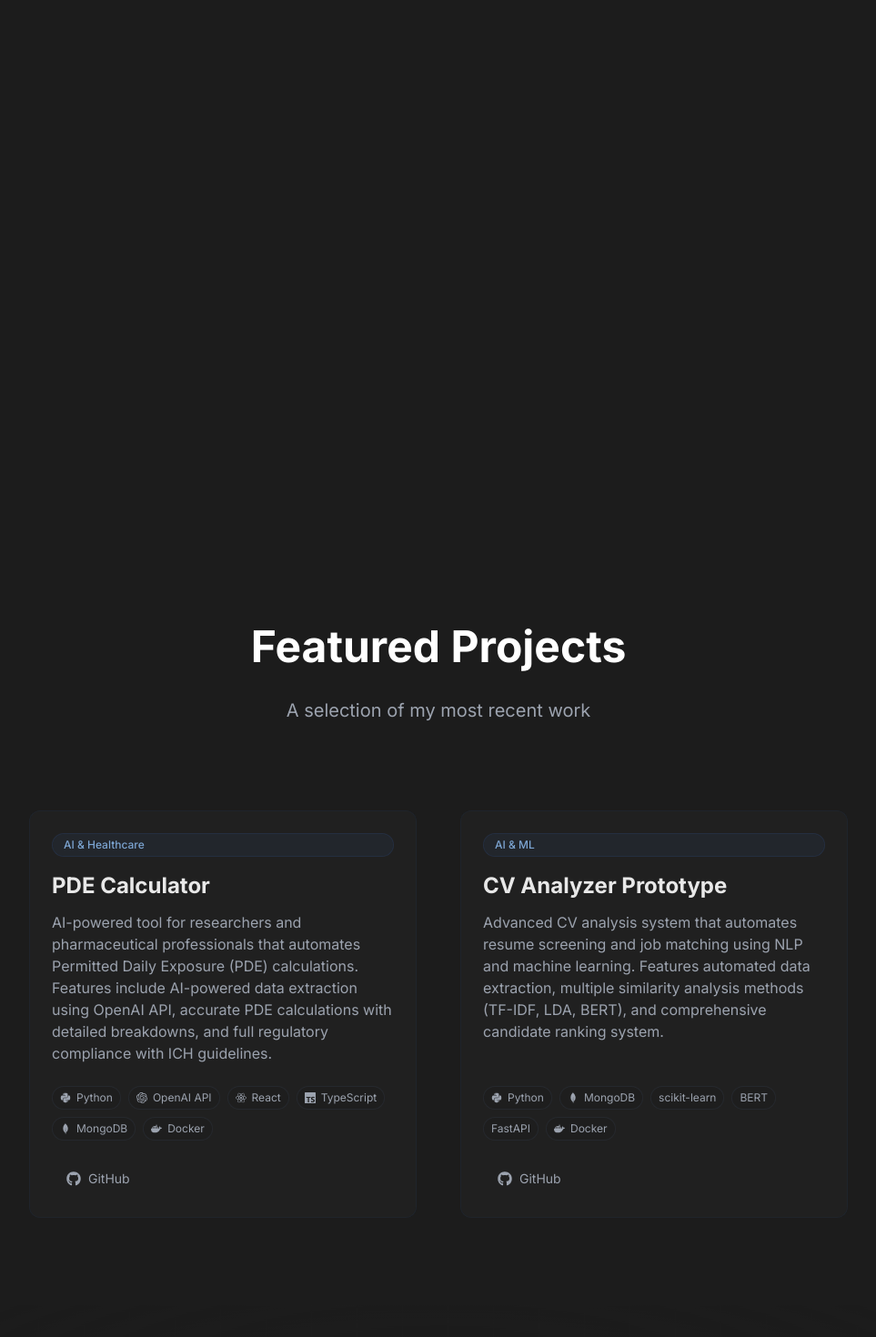
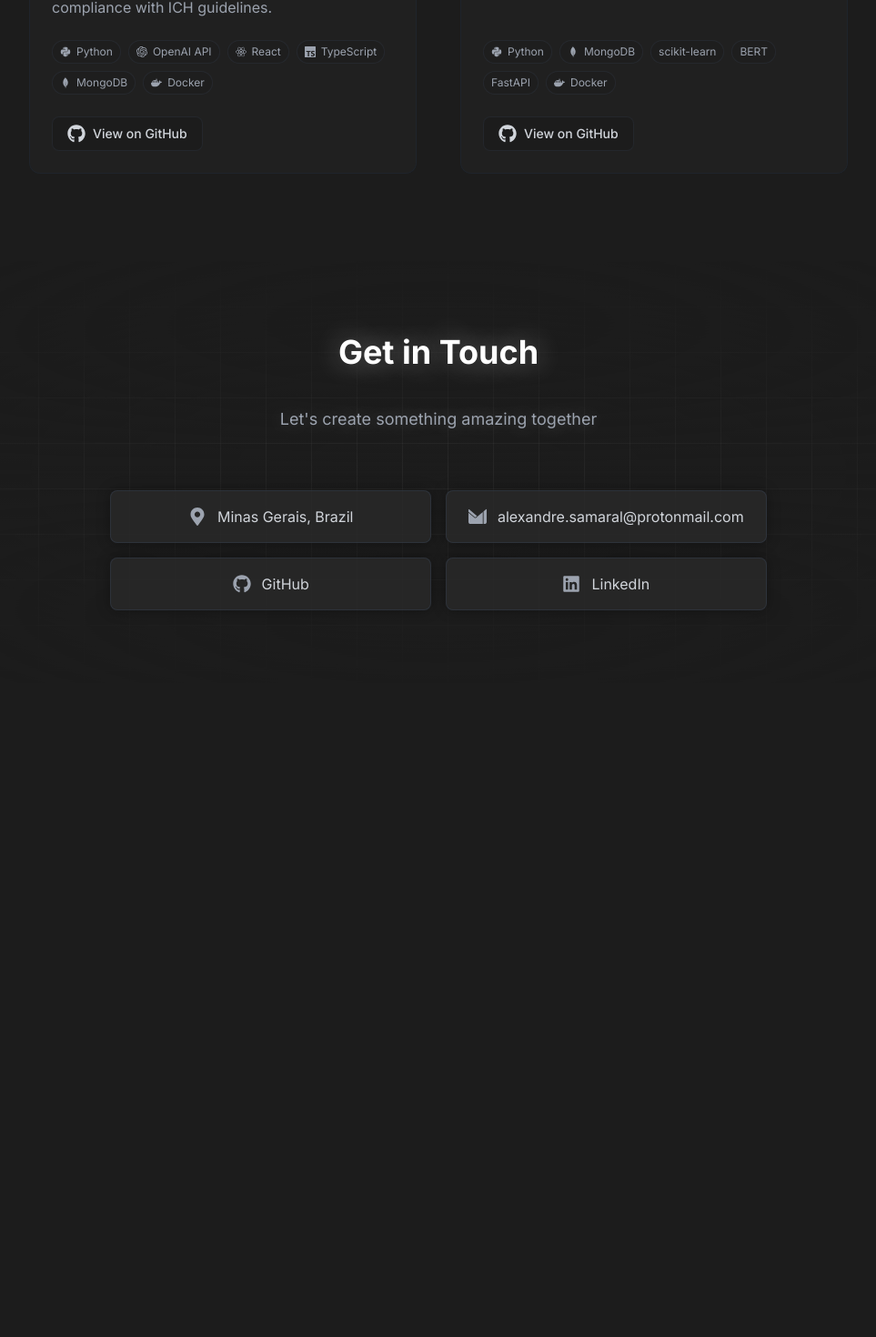
Before and after one commit to alexandre-amaral/portfolio, a Next.js app: page / in a window 1280 px wide. Shown: the part 4236-5706 px from the top of the page at 91% size, without its empty margins (158-1121 px from the left). After the commit the page ends 4987 px from the top, so only its background shows below. Built offline with nearby package versions, Linux system fonts and the light colour scheme.

Commit message:
alteração projects e about me

```diff
--- a/app/components/AboutMe.tsx
+++ b/app/components/AboutMe.tsx
@@ -531,8 +531,8 @@ const AboutMe = () => {
           </div>
 
           {/* Experience Timeline */}
-          <div ref={experienceRef} className="bg-[#2A2A2A]/10 backdrop-blur-sm p-8 rounded-xl border border-gray-700/50 relative overflow-hidden">
-            <h3 className="text-2xl md:text-3xl font-bold text-white mb-16 text-center lg:text-left title-glow">
+          <div ref={experienceRef} className="bg-[#2A2A2A]/10 backdrop-blur-sm p-8 rounded-xl border border-gray-700/50 relative overflow-hidden h-full">
+            <h3 className="text-2xl md:text-3xl font-bold text-white mb-12 text-center lg:text-left title-glow">
               {t?.experience?.title || 'Experience'}
             </h3>
             <div className="relative">
@@ -540,31 +540,31 @@ const AboutMe = () => {
               <div className="absolute left-0 top-0 bottom-0 w-px bg-gradient-to-b from-gray-700 via-blue-500/50 to-gray-700"></div>
 
               {/* Timeline Items */}
-              <div className="relative space-y-12 md:space-y-16">
-                {t?.experience?.items?.map((item, index) => (
+              <div className="relative space-y-8">
+                {t?.experience?.items?.slice(0, 4).map((item, index) => (
                   <motion.div
                     key={index}
-                    initial={{ opacity: 0, x: -10 }} // Reduzido de -20 para -10
+                    initial={{ opacity: 0, x: -10 }}
                     whileInView={{ opacity: 1, x: 0 }}
-                    viewport={{ once: true, amount: 0.5, margin: "-25px" }} // Ajustado para aparecer mais cedo
-                    transition={{ duration: 0.2, delay: index * 0.02 }} // Reduzido para 0.2 e delay menor
+                    viewport={{ once: true, amount: 0.5, margin: "-25px" }}
+                    transition={{ duration: 0.2, delay: index * 0.02 }}
                     className="timeline-item relative flex items-center pl-8"
                   >
                     {/* Timeline Dot */}
-                    <div className="timeline-dot absolute left-0 top-1/2 w-4 h-4 bg-blue-500 rounded-full transform -translate-y-1/2
+                    <div className="timeline-dot absolute left-0 top-1/2 w-3 h-3 bg-blue-500 rounded-full transform -translate-y-1/2
                                  shadow-[0_0_20px_rgba(59,130,246,0.5)] z-20"></div>
 
                     {/* Content Card */}
                     <div className="timeline-content w-full">
-                      <div className="bg-[#2A2A2A]/30 backdrop-blur-sm p-6 rounded-xl border border-gray-700/50
+                      <div className="bg-[#2A2A2A]/30 backdrop-blur-sm p-4 rounded-xl border border-gray-700/50
                                   transform hover:scale-[1.02] hover:border-gray-600/50 hover:shadow-[0_0_30px_rgba(59,130,246,0.2)]
                                   transition-all duration-300">
-                        <div className="flex items-center justify-between mb-4">
-                          <h4 className="text-xl font-semibold text-white">{item?.position}</h4>
-                          <span className="text-blue-400 font-bold">{item?.year}</span>
+                        <div className="flex items-center justify-between mb-2">
+                          <h4 className="text-lg font-semibold text-white">{item?.position}</h4>
+                          <span className="text-blue-400 font-bold text-sm">{item?.year}</span>
                         </div>
-                        <p className="text-gray-400 mb-2">{item?.company}</p>
-                        <p className="text-gray-500">{item?.description}</p>
+                        <p className="text-gray-400 text-sm mb-1">{item?.company}</p>
+                        <p className="text-gray-500 text-sm">{item?.description}</p>
                       </div>
                     </div>
                   </motion.div>
@@ -573,14 +573,14 @@ const AboutMe = () => {
             </div>
           </div>
 
-          {/* Skills Section - Apenas com Framer Motion */}
+          {/* Skills Section */}
           <motion.div
             ref={skillsRef}
             initial={{ opacity: 0, y: 30 }}
             whileInView={{ opacity: 1, y: 0 }}
             viewport={{ once: true, margin: "-50px" }}
             transition={{ duration: 0.5 }}
-            className="bg-[#2A2A2A]/10 backdrop-blur-sm p-8 rounded-xl border border-gray-700/50 relative overflow-hidden"
+            className="bg-[#2A2A2A]/10 backdrop-blur-sm p-8 rounded-xl border border-gray-700/50 relative overflow-hidden h-full"
           >
             {/* Decorative background elements */}
             <div className="absolute -top-10 -left-10 w-40 h-40 bg-gradient-to-br from-green-500/10 to-transparent rounded-full"></div>
@@ -590,12 +590,12 @@ const AboutMe = () => {
               initial={{ opacity: 0, y: -10 }}
               animate={{ opacity: 1, y: 0 }}
               transition={{ duration: 0.3, delay: 0.1 }}
-              className="text-2xl md:text-3xl font-bold text-white mb-12 md:mb-16 text-center lg:text-left title-glow relative z-10"
+              className="text-2xl md:text-3xl font-bold text-white mb-12 text-center lg:text-left title-glow relative z-10"
             >
               {t?.skills?.title || 'Skills & Technologies'}
             </motion.h3>
 
-            <div className="space-y-8">
+            <div className="space-y-6">
               {Object.entries(t?.skills?.categories || {}).map(([category, skills], index) => (
                 <motion.div
                   key={index}
@@ -603,7 +603,7 @@ const AboutMe = () => {
                   whileInView={{ opacity: 1, y: 0 }}
                   viewport={{ once: true }}
                   transition={{ duration: 0.4, delay: index * 0.1 }}
-                  className="skills-category space-y-4"
+                  className="skills-category space-y-3"
                 >
                   <h4 className="text-lg font-semibold text-white border-l-4 border-blue-500 pl-3 py-1">{category}</h4>
                   <div className="flex flex-wrap gap-2">
@@ -615,7 +615,7 @@ const AboutMe = () => {
                         transition={{ duration: 0.2, delay: 0.1 + (skillIndex * 0.03) }}
                         whileHover={{ scale: 1.05, y: -2 }}
                         whileTap={{ scale: 0.98 }}
-                        className="px-4 py-2 bg-[#1d2230]/80 text-gray-300 text-sm
+                        className="px-3 py-1.5 bg-[#1d2230]/80 text-gray-300 text-sm
                                  rounded-lg border border-gray-700/30
                                  hover:bg-[#1d2230]/95 hover:border-blue-500/50 hover:text-blue-300
                                  hover:shadow-[0_0_15px_rgba(59,130,246,0.2)]
--- a/app/components/Projects.tsx
+++ b/app/components/Projects.tsx
@@ -9,18 +9,19 @@ const translations = {
   en: {
     title: 'Featured Projects',
     subtitle: 'A selection of my most recent work',
+    viewOnGithub: 'View on GitHub',
     projects: [
       {
         title: 'PDE Calculator',
         description: 'AI-powered tool for researchers and pharmaceutical professionals that automates Permitted Daily Exposure (PDE) calculations. Features include AI-powered data extraction using OpenAI API, accurate PDE calculations with detailed breakdowns, and full regulatory compliance with ICH guidelines.',
-        github: 'https://github.com/yourusername/pde-calculator',
+        github: 'https://github.com/alexandre-amaral/PDE-Calculator',
         technologies: ['Python', 'OpenAI API', 'React', 'TypeScript', 'MongoDB', 'Docker'],
         category: 'AI & Healthcare'
       },
       {
         title: 'CV Analyzer Prototype',
         description: 'Advanced CV analysis system that automates resume screening and job matching using NLP and machine learning. Features automated data extraction, multiple similarity analysis methods (TF-IDF, LDA, BERT), and comprehensive candidate ranking system.',
-        github: 'https://github.com/yourusername/cv-analyzer-prototype',
+        github: 'https://github.com/alexandre-amaral/Automated-Resume-Analysis',
         technologies: ['Python', 'MongoDB', 'scikit-learn', 'BERT', 'FastAPI', 'Docker'],
         category: 'AI & ML'
       }
@@ -29,18 +30,19 @@ const translations = {
   pt: {
     title: 'Projetos em Destaque',
     subtitle: 'Uma seleção dos meus trabalhos mais recentes',
+    viewOnGithub: 'Ver no GitHub',
     projects: [
       {
         title: 'Calculadora PDE',
         description: 'Ferramenta baseada em IA para pesquisadores e profissionais farmacêuticos que automatiza cálculos de Exposição Diária Permitida (PDE). Inclui extração de dados com IA usando API OpenAI, cálculos precisos de PDE com análises detalhadas e conformidade regulatória com diretrizes ICH.',
-        github: 'https://github.com/yourusername/pde-calculator',
+        github: 'https://github.com/alexandre-amaral/PDE-Calculator',
         technologies: ['Python', 'OpenAI API', 'React', 'TypeScript', 'MongoDB', 'Docker'],
         category: 'IA & Saúde'
       },
       {
         title: 'Protótipo Analisador de CV',
         description: 'Sistema avançado de análise de currículos que automatiza a triagem de currículos e correspondência de empregos usando PNL e aprendizado de máquina. Possui extração automática de dados, múltiplos métodos de análise de similaridade (TF-IDF, LDA, BERT) e sistema abrangente de classificação de candidatos.',
-        github: 'https://github.com/yourusername/cv-analyzer-prototype',
+        github: 'https://github.com/alexandre-amaral/Automated-Resume-Analysis',
         technologies: ['Python', 'MongoDB', 'scikit-learn', 'BERT', 'FastAPI', 'Docker'],
         category: 'IA & ML'
       }
@@ -172,13 +174,7 @@ export default function Projects() {
                              flex flex-col
                              hover:border-blue-500/30 hover:bg-[#2A2A2A]/60
                              hover:shadow-[0_0_30px_rgba(59,130,246,0.1)]
-                             transition-all duration-500 ease-out
-                             relative before:absolute before:inset-0
-                             before:bg-gradient-to-b before:from-transparent
-                             before:via-transparent before:to-[#1C1C1C]/10
-                             before:rounded-xl before:opacity-0
-                             hover:before:opacity-100 before:transition-opacity
-                             before:duration-500">
+                             transition-all duration-500 ease-out">
                   {/* Category Badge */}
                   <motion.div
                     variants={contentVariants}
@@ -233,20 +229,27 @@ export default function Projects() {
                   </motion.div>
 
                   {/* GitHub Link */}
-                  <motion.a
+                  <motion.div
                     variants={contentVariants}
-                    href={project.github}
-                    target="_blank"
-                    rel="noopener noreferrer"
-                    whileHover={{ scale: 1.02 }}
-                    className="inline-flex items-center gap-2 px-4 py-2
-                             text-gray-400 text-sm
-                             hover:text-white group/link
-                             transition-colors duration-300"
+                    className="mt-auto"
                   >
-                    <FaGithub className="w-4 h-4 transition-transform duration-300 group-hover/link:rotate-3" />
-                    <span>GitHub</span>
-                  </motion.a>
+                    <a
+                      href={project.github}
+                      target="_blank"
+                      rel="noopener noreferrer"
+                      className="inline-flex items-center gap-2 px-4 py-2
+                               bg-[#1C1C1C] rounded-lg
+                               text-gray-300 text-sm font-medium
+                               border border-gray-700/30
+                               hover:bg-gray-800 hover:text-white
+                               hover:border-gray-600
+                               transition-all duration-300
+                               cursor-pointer"
+                    >
+                      <FaGithub className="w-5 h-5" />
+                      <span>{t?.viewOnGithub || 'View on GitHub'}</span>
+                    </a>
+                  </motion.div>
                 </div>
               </motion.div>
             ))}
```
